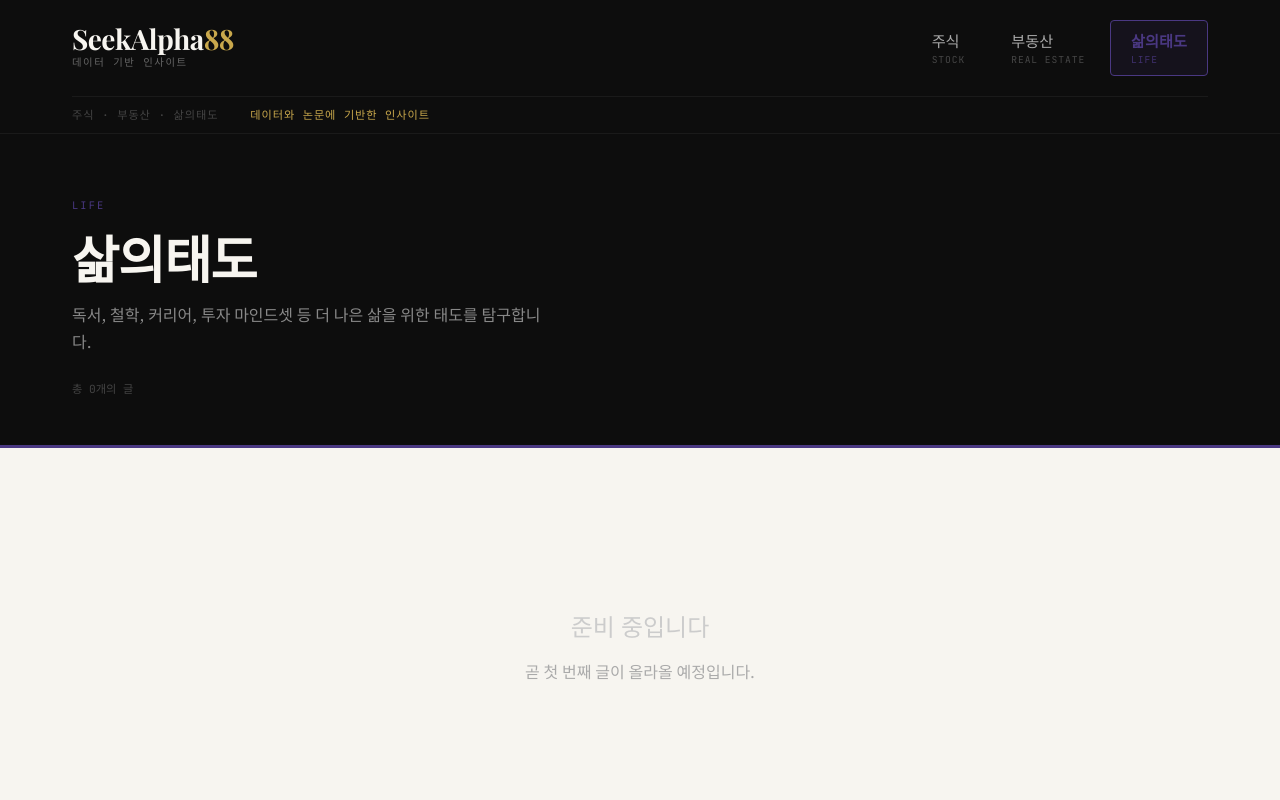
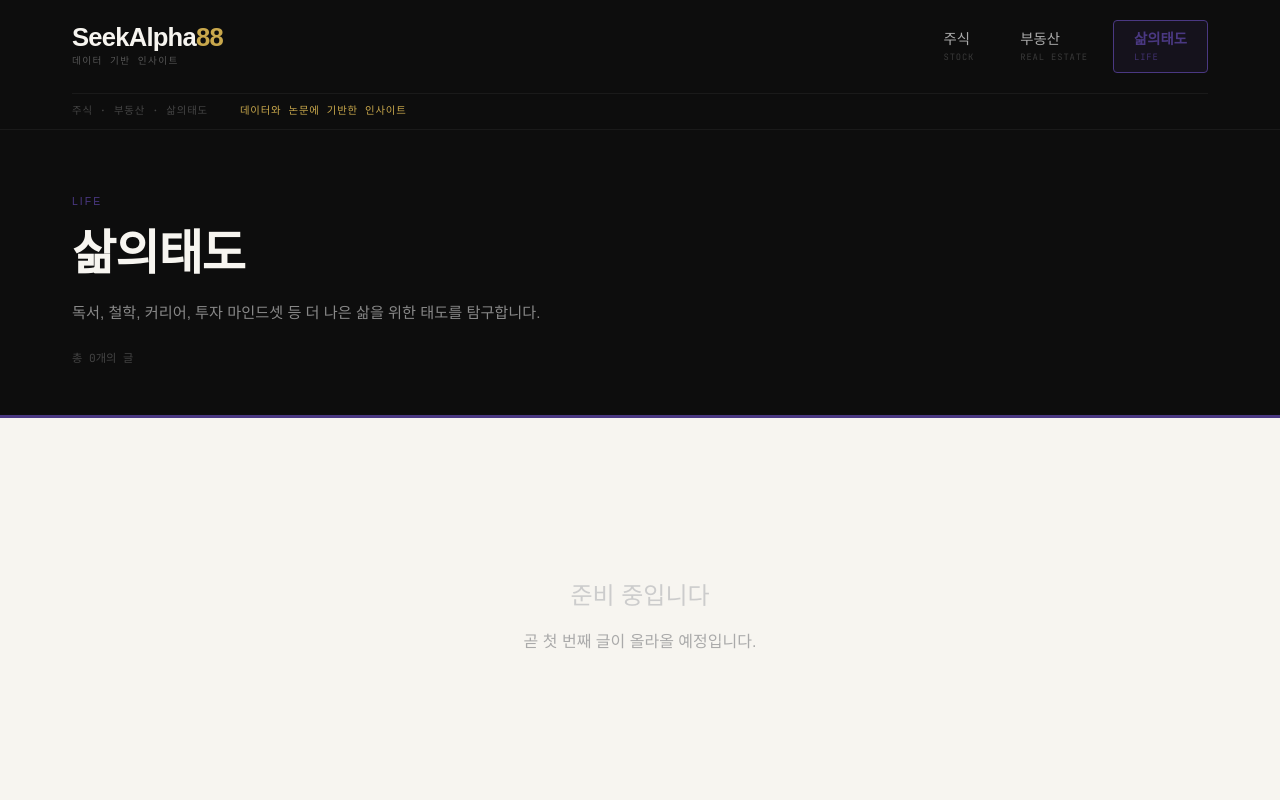
Before and after one commit to Ckjuung/seekalpha-blog, a Next.js app: page /life in a window 1280 px wide. Shown: the top 800 px of the page. Built offline with nearby package versions, Linux system fonts and the light colour scheme; a web font is replaced by a local one; what notion-to-md would draw is missing.

Commit message:
전체 Noto Sans KR 적용

```diff
--- a/components/CategoryPage.tsx
+++ b/components/CategoryPage.tsx
@@ -48,36 +48,57 @@ export default async function CategoryPage({ category }: { category: string }) {
 
   return (
     <div style={{ minHeight: '100vh' }}>
-      {/* 카테고리 헤더 */}
-      <section style={{ background: '#0D0D0D', padding: '4rem 0 3rem', borderBottom: `3px solid ${cfg.color}` }}>
+      <section style={{
+        background: '#0D0D0D', padding: '4rem 0 3rem',
+        borderBottom: `3px solid ${cfg.color}`,
+      }}>
         <div style={{ maxWidth: '1200px', margin: '0 auto', padding: '0 2rem' }}>
-          <div style={{ fontFamily: 'var(--font-mono)', fontSize: '0.65rem', color: cfg.color, letterSpacing: '0.2em', marginBottom: '1rem' }}>
+          <div style={{
+            fontFamily: "'Noto Sans KR', sans-serif",
+            fontSize: '0.65rem', color: cfg.color,
+            letterSpacing: '0.2em', marginBottom: '1rem',
+          }}>
             {cfg.label}
           </div>
           <h1 style={{
-            fontFamily: 'var(--font-display)', fontSize: 'clamp(2rem, 4vw, 3.5rem)',
-            fontWeight: 700, color: '#F7F5F0', letterSpacing: '-0.02em',
-            lineHeight: 1.1, marginBottom: '1rem',
+            fontFamily: "'Noto Sans KR', sans-serif",
+            fontSize: 'clamp(2rem, 4vw, 3rem)',
+            fontWeight: 700, color: '#F7F5F0',
+            letterSpacing: '-0.02em', lineHeight: 1.2,
+            marginBottom: '1rem',
           }}>
             {cfg.name}
           </h1>
-          <p style={{ fontFamily: 'var(--font-body)', fontSize: '1rem', color: '#888', maxWidth: '480px', lineHeight: 1.7 }}>
+          <p style={{
+            fontFamily: "'Noto Sans KR', sans-serif",
+            fontSize: '0.95rem', color: '#888',
+            maxWidth: '480px', lineHeight: 1.8,
+            fontWeight: 300,
+          }}>
             {cfg.description}
           </p>
-          <div style={{ fontFamily: 'var(--font-mono)', fontSize: '0.7rem', color: '#444', marginTop: '1.5rem' }}>
+          <div style={{
+            fontFamily: "'JetBrains Mono', monospace",
+            fontSize: '0.7rem', color: '#444', marginTop: '1.5rem',
+          }}>
             총 {posts.length}개의 글
           </div>
         </div>
       </section>
 
-      {/* 포스트 목록 */}
       <div style={{ maxWidth: '1200px', margin: '0 auto', padding: '4rem 2rem' }}>
         {posts.length === 0 ? (
           <div style={{ textAlign: 'center', padding: '6rem 0' }}>
-            <div style={{ fontFamily: 'var(--font-display)', fontSize: '1.5rem', color: '#CCC', marginBottom: '1rem' }}>
+            <div style={{
+              fontFamily: "'Noto Sans KR', sans-serif",
+              fontSize: '1.5rem', color: '#CCC',
+              fontWeight: 500, marginBottom: '1rem',
+            }}>
               준비 중입니다
             </div>
-            <p style={{ fontFamily: 'var(--font-body)', color: '#AAA' }}>곧 첫 번째 글이 올라올 예정입니다.</p>
+            <p style={{ fontFamily: "'Noto Sans KR', sans-serif", color: '#AAA', fontWeight: 300 }}>
+              곧 첫 번째 글이 올라올 예정입니다.
+            </p>
           </div>
         ) : (
           <div style={{ display: 'grid', gridTemplateColumns: 'repeat(auto-fill, minmax(340px, 1fr))', gap: '2rem' }}>
@@ -89,16 +110,20 @@ export default async function CategoryPage({ category }: { category: string }) {
                   borderRadius: '4px', padding: '2rem', height: '100%',
                 }}>
                   <h2 style={{
-                    fontFamily: 'var(--font-display)', fontSize: '1.2rem',
-                    fontWeight: 600, color: '#0D0D0D', lineHeight: 1.3,
+                    fontFamily: "'Noto Sans KR', sans-serif",
+                    fontSize: '1.1rem', fontWeight: 700,
+                    color: '#0D0D0D', lineHeight: 1.4,
                     letterSpacing: '-0.01em', marginBottom: '0.75rem',
+                    wordBreak: 'keep-all',
                   }}>
                     {post.title}
                   </h2>
                   {post.summary && (
                     <p style={{
-                      fontFamily: 'var(--font-body)', fontSize: '0.875rem',
-                      color: '#888', lineHeight: 1.7, marginBottom: '1.25rem',
+                      fontFamily: "'Noto Sans KR', sans-serif",
+                      fontSize: '0.875rem', color: '#888',
+                      lineHeight: 1.7, marginBottom: '1.25rem',
+                      fontWeight: 300, wordBreak: 'keep-all',
                       display: '-webkit-box', WebkitLineClamp: 3,
                       WebkitBoxOrient: 'vertical', overflow: 'hidden',
                     }}>
@@ -106,10 +131,10 @@ export default async function CategoryPage({ category }: { category: string }) {
                     </p>
                   )}
                   <div style={{ display: 'flex', justifyContent: 'space-between', alignItems: 'center' }}>
-                    <span style={{ fontFamily: 'var(--font-mono)', fontSize: '0.65rem', color: '#BBB' }}>
+                    <span style={{ fontFamily: "'JetBrains Mono', monospace", fontSize: '0.65rem', color: '#BBB' }}>
                       {post.publishedDate}
                     </span>
-                    <span style={{ fontFamily: 'var(--font-mono)', fontSize: '0.7rem', color: cfg.color }}>
+                    <span style={{ fontFamily: "'Noto Sans KR', sans-serif", fontSize: '0.75rem', color: cfg.color, fontWeight: 500 }}>
                       읽기 →
                     </span>
                   </div>
--- a/components/Header.tsx
+++ b/components/Header.tsx
@@ -1,71 +1,66 @@
 'use client'
 import Link from 'next/link'
 import { usePathname } from 'next/navigation'
-import { useState } from 'react'
 
 const NAV = [
-  { href: '/stock',       label: '주식',     en: 'Stock',       color: '#1A6B3C' },
-  { href: '/realestate',  label: '부동산',   en: 'Real Estate', color: '#8B4513' },
-  { href: '/life',        label: '삶의태도', en: 'Life',        color: '#4A3882' },
+  { href: '/stock',       label: '주식',     en: 'STOCK',        color: '#1A6B3C' },
+  { href: '/realestate',  label: '부동산',   en: 'REAL ESTATE',  color: '#8B4513' },
+  { href: '/life',        label: '삶의태도', en: 'LIFE',         color: '#4A3882' },
 ]
 
 export default function Header() {
   const pathname = usePathname()
-  const [menuOpen, setMenuOpen] = useState(false)
 
   return (
     <header style={{ background: '#0D0D0D', borderBottom: '1px solid #1A1A1A' }}>
       <div style={{ maxWidth: '1200px', margin: '0 auto', padding: '0 2rem' }}>
-        {/* 상단 바 */}
         <div style={{
           display: 'flex', alignItems: 'center', justifyContent: 'space-between',
-          padding: '1.25rem 0', borderBottom: '1px solid #1A1A1A'
+          padding: '1.25rem 0', borderBottom: '1px solid #1A1A1A',
         }}>
           <Link href="/" style={{ textDecoration: 'none' }}>
             <div>
               <div style={{
-                fontFamily: 'var(--font-display)', fontSize: '1.75rem',
-                fontWeight: 700, color: '#F7F5F0', letterSpacing: '-0.02em',
-                lineHeight: 1
+                fontFamily: "'Noto Sans KR', sans-serif",
+                fontSize: '1.6rem', fontWeight: 700,
+                color: '#F7F5F0', letterSpacing: '-0.03em', lineHeight: 1,
               }}>
                 SeekAlpha<span style={{ color: '#C9A84C' }}>88</span>
               </div>
               <div style={{
-                fontFamily: 'var(--font-mono)', fontSize: '0.65rem',
-                color: '#666', letterSpacing: '0.15em', textTransform: 'uppercase',
-                marginTop: '2px'
+                fontFamily: "'JetBrains Mono', monospace",
+                fontSize: '0.6rem', color: '#555',
+                letterSpacing: '0.15em', textTransform: 'uppercase', marginTop: '3px',
               }}>
                 데이터 기반 인사이트
               </div>
             </div>
           </Link>
 
-          {/* 데스크탑 nav */}
           <nav style={{ display: 'flex', gap: '0.25rem', alignItems: 'center' }}>
             {NAV.map(({ href, label, en, color }) => {
               const active = pathname.startsWith(href)
               return (
                 <Link key={href} href={href} style={{
-                  textDecoration: 'none',
-                  padding: '0.5rem 1.25rem',
+                  textDecoration: 'none', padding: '0.5rem 1.25rem',
                   borderRadius: '4px',
                   border: `1px solid ${active ? color : 'transparent'}`,
                   background: active ? `${color}22` : 'transparent',
                   transition: 'all 0.15s ease',
                 }}>
                   <span style={{
-                    fontFamily: 'var(--font-display)',
-                    fontSize: '0.95rem',
-                    fontWeight: active ? 600 : 400,
+                    fontFamily: "'Noto Sans KR', sans-serif",
+                    fontSize: '0.9rem',
+                    fontWeight: active ? 700 : 400,
                     color: active ? color : '#AAA',
+                    display: 'block',
                   }}>
                     {label}
                   </span>
                   <span style={{
-                    display: 'block', fontFamily: 'var(--font-mono)',
-                    fontSize: '0.6rem', color: active ? color : '#555',
-                    letterSpacing: '0.1em', textTransform: 'uppercase',
-                    opacity: 0.8,
+                    fontFamily: "'JetBrains Mono', monospace",
+                    fontSize: '0.55rem', color: active ? color : '#444',
+                    letterSpacing: '0.1em', display: 'block', opacity: 0.8,
                   }}>
                     {en}
                   </span>
@@ -75,14 +70,13 @@ export default function Header() {
           </nav>
         </div>
 
-        {/* 하단 태그라인 */}
         <div style={{
           padding: '0.6rem 0',
-          fontFamily: 'var(--font-mono)', fontSize: '0.7rem',
-          color: '#444', letterSpacing: '0.08em',
-          display: 'flex', gap: '2rem',
+          fontFamily: "'JetBrains Mono', monospace",
+          fontSize: '0.65rem', color: '#333',
+          letterSpacing: '0.08em', display: 'flex', gap: '2rem',
         }}>
-          <span>주식 · 부동산 · 삶의태도</span>
+          <span style={{ color: '#444' }}>주식 · 부동산 · 삶의태도</span>
           <span style={{ color: '#C9A84C' }}>데이터와 논문에 기반한 인사이트</span>
         </div>
       </div>
```
